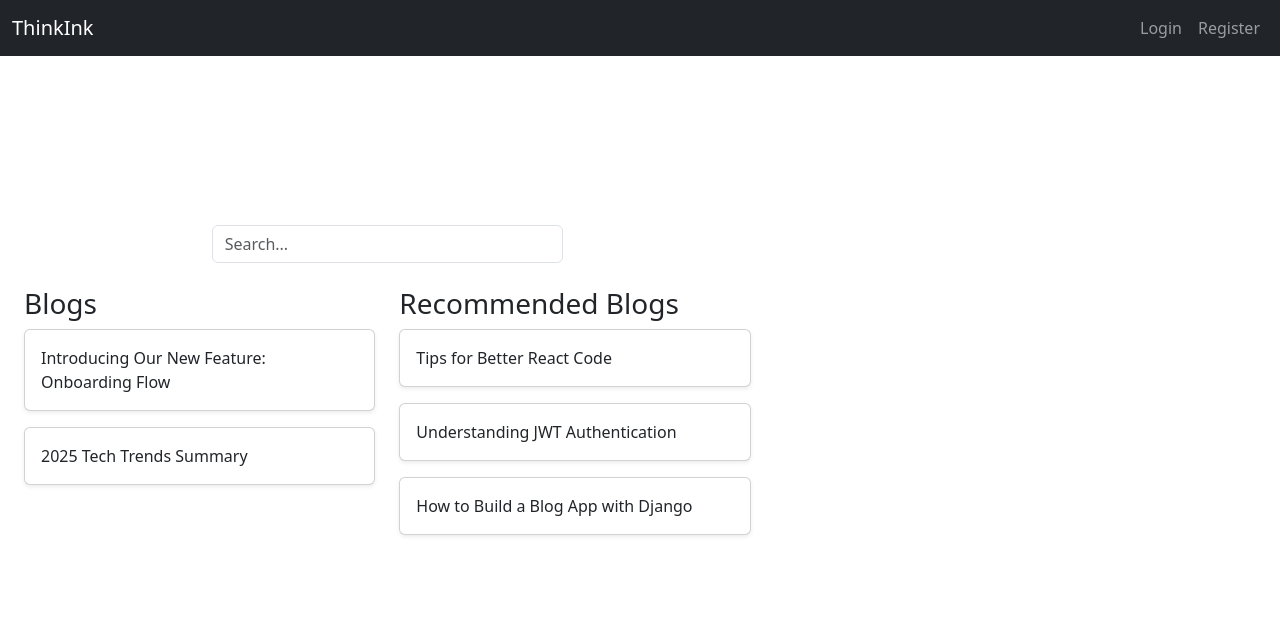
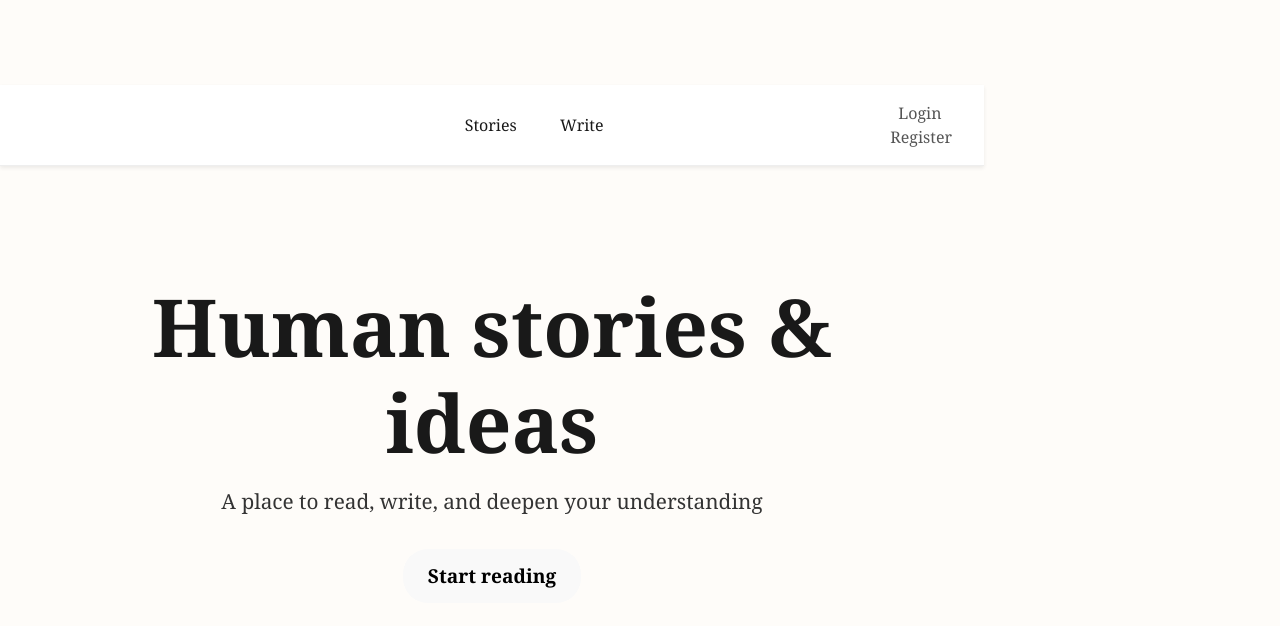
Before and after one commit to Sahiladiv/ThinkInk-, a React (Vite) app in the folder frontend/thinkink-frontend/: page / in a window 1280 px wide. Shown: the top 626 px of the page. Built offline with nearby package versions, Linux system fonts and the light colour scheme.

Commit message:
updated frontend

```diff
--- /dev/null
+++ b/frontend/thinkink-frontend/src/components/Navbar.css
@@ -0,0 +1,36 @@
+.navbar {
+  display: flex;
+  justify-content: space-between;
+  align-items: center;
+  background-color: #191919;
+  color: white;
+  padding: 1rem 2rem;
+  position: sticky;
+  top: 0;
+  z-index: 999;
+}
+
+.navbar-left .logo {
+  color: white;
+  font-size: 1.8rem;
+  font-weight: bold;
+  text-decoration: none;
+}
+
+.navbar-center a,
+.navbar-right a {
+  margin-left: 1.2rem;
+  color: white;
+  text-decoration: none;
+  font-weight: 500;
+}
+
+.navbar-center a:hover,
+.navbar-right a:hover {
+  text-decoration: underline;
+}
+
+.user-greet {
+  margin-right: 0.8rem;
+  font-weight: 500;
+}
--- a/frontend/thinkink-frontend/src/components/Navbar.tsx
+++ b/frontend/thinkink-frontend/src/components/Navbar.tsx
@@ -1,5 +1,6 @@
 import React from 'react';
 import { Link, useNavigate } from 'react-router-dom';
+import './Navbar.css';
 
 interface Props {
   user: string | null;
@@ -16,30 +17,26 @@ const Navbar: React.FC<Props> = ({ user, setUser }) => {
   };
 
   return (
-    <nav className="navbar navbar-expand-lg navbar-dark bg-dark fixed-top">
-      <div className="container-fluid">
-        <Link className="navbar-brand" to="/">ThinkInk</Link>
-        <div className="collapse navbar-collapse justify-content-end">
-          <ul className="navbar-nav">
+    <nav className="navbar shadow-sm">
+      <div className="navbar-left">
+        <Link className="logo" to="/">ThinkInk</Link>
+      </div>
+      <div className="navbar-center">
+        <Link to="/">Stories</Link>
+        <Link to="/write">Write</Link>
+      </div>
+      <div className="navbar-right">
         {user ? (
           <>
-                <li className="nav-item nav-link text-white">Hi, {user}</li>
-                <li className="nav-item">
-                  <button className="btn btn-outline-light ms-2" onClick={handleLogout}>Logout</button>
-                </li>
+            <span className="user-greet">Hi, {user}</span>
+            <button className="btn btn-dark ms-2" onClick={handleLogout}>Logout</button>
           </>
         ) : (
           <>
-                <li className="nav-item">
             <Link className="nav-link" to="/login">Login</Link>
-                </li>
-                <li className="nav-item">
-                  <Link className="nav-link" to="/register">Register</Link>
-                </li>
+            <Link className="nav-link ms-2" to="/register">Register</Link>
           </>
         )}
-          </ul>
-        </div>
       </div>
     </nav>
   );
--- a/frontend/thinkink-frontend/src/pages/Home.css
+++ b/frontend/thinkink-frontend/src/pages/Home.css
@@ -1,88 +1,87 @@
-/* Reset */
-* {
-  box-sizing: border-box;
+/* Reset and base */
+body {
   margin: 0;
-  padding: 0;
-}
-
-body {
-  font-family: 'Segoe UI', sans-serif;
-  background-color: #fff;
+  font-family: 'Georgia', serif;
+  background-color: #fefcf9;
+  color: #191919;
 }
 
 /* Navbar */
 .navbar {
+  background-color: #fff;
+  padding: 1rem 2rem;
   display: flex;
   justify-content: space-between;
   align-items: center;
-  background-color: #1f2328;
-  padding: 1rem 2rem;
-  color: white;
+  border-bottom: 1px solid #eee;
+  position: sticky;
+  top: 0;
+  z-index: 999;
 }
 
-.logo {
-  font-size: 1.5rem;
+.navbar-left .logo {
+  font-size: 1.8rem;
   font-weight: bold;
+  font-family: 'Georgia', serif;
 }
 
-.nav-links a {
-  margin-left: 1.5rem;
+.navbar-center {
+  display: flex;
+  align-items: center;
+  gap: 1.5rem;
+}
+
+.navbar-center a {
   text-decoration: none;
-  color: white;
+  color: #191919;
   font-weight: 500;
 }
 
-/* Main Content */
-.content {
-  max-width: 1200px;
-  margin: 2rem auto;
-  padding: 0 1rem;
+.navbar-center a:hover {
+  text-decoration: underline;
 }
 
-.search-wrapper {
-  display: flex;
-  justify-content: center;
-  margin-bottom: 2.5rem;
+.navbar-center .btn-dark {
+  background-color: #191919;
+  color: #fff;
+  border: none;
+  padding: 6px 16px;
+  border-radius: 20px;
+  font-weight: bold;
+  cursor: pointer;
 }
 
-.search-box {
-  width: 60%;
-  padding: 0.75rem 1rem;
-  font-size: 1rem;
-  border-radius: 8px;
-  border: 1px solid #ccc;
+.navbar-right a {
+  margin-left: 1rem;
+  color: #555;
+  text-decoration: none;
+  font-weight: 500;
 }
 
-/* Blog Grid Layout */
-.blog-grid {
-  display: flex;
-  gap: 3rem;
-  justify-content: space-between;
-  flex-wrap: wrap;
+/* Hero section */
+.hero-section {
+  max-width: 960px;
+  margin: 80px auto;
+  padding: 2rem;
+  text-align: center;
 }
 
-.blog-section,
-.recommended-section {
-  flex: 1;
-  min-width: 300px;
+.hero-title {
+  font-size: 5rem;
+  font-weight: bold;
+  margin-bottom: 1rem;
+  line-height: 1.2;
 }
 
-.blog-section h2,
-.recommended-section h2 {
-  font-size: 1.6rem;
-  margin-bottom: 1rem;
+.hero-subtitle {
+  font-size: 1.3rem;
+  margin-bottom: 2rem;
+  color: #333;
 }
 
-.blog-card {
-  background-color: #f5f5f5;
-  padding: 1rem 1.2rem;
-  margin-bottom: 1rem;
-  border-radius: 8px;
-  box-shadow: 0 2px 6px rgba(0,0,0,0.05);
-  transition: all 0.2s ease-in-out;
+.big-button {
+  font-size: 1.2rem;
+  padding: 12px 24px;
+  border-radius: 25px;
+  font-weight: 600;
 }
-
-.blog-card:hover {
-  background-color: #eaeaea;
-  transform: translateY(-2px);
-}
--- a/frontend/thinkink-frontend/src/pages/Home.tsx
+++ b/frontend/thinkink-frontend/src/pages/Home.tsx
@@ -1,43 +1,14 @@
 import React from 'react';
-import 'bootstrap/dist/css/bootstrap.min.css';
+import './Home.css';
 
 const Home: React.FC = () => {
   return (
-    <div className="container my-5">
-      {/* Search Bar */}
-      <div className="row justify-content-center mb-4">
-        <div className="col-md-6">
-          <input type="text" className="form-control" placeholder="Search..." />
-        </div>
-      </div>
-
-      {/* Blog Sections */}
-      <div className="row">
-        {/* Blogs */}
-        <div className="col-md-6 mb-4">
-          <h3>Blogs</h3>
-          <div className="card mb-3 shadow-sm">
-            <div className="card-body">Introducing Our New Feature: Onboarding Flow</div>
-          </div>
-          <div className="card mb-3 shadow-sm">
-            <div className="card-body">2025 Tech Trends Summary</div>
-          </div>
-        </div>
-
-        {/* Recommended Blogs */}
-        <div className="col-md-6 mb-4">
-          <h3>Recommended Blogs</h3>
-          <div className="card mb-3 shadow-sm">
-            <div className="card-body">Tips for Better React Code</div>
-          </div>
-          <div className="card mb-3 shadow-sm">
-            <div className="card-body">Understanding JWT Authentication</div>
-          </div>
-          <div className="card mb-3 shadow-sm">
-            <div className="card-body">How to Build a Blog App with Django</div>
-          </div>
-        </div>
-      </div>
+    <div className="home-container">
+      <section className="hero-section">
+        <h1 className="hero-title">Human stories & ideas</h1>
+        <p className="hero-subtitle">A place to read, write, and deepen your understanding</p>
+        <button className="btn-dark big-button">Start reading</button>
+      </section>
     </div>
   );
 };
```
Lines whose indentation alone changed are shown as unchanged.
